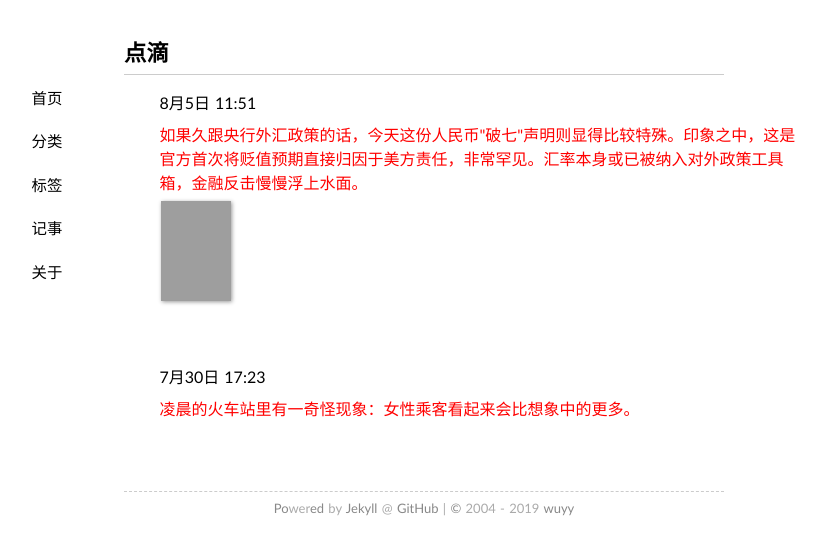
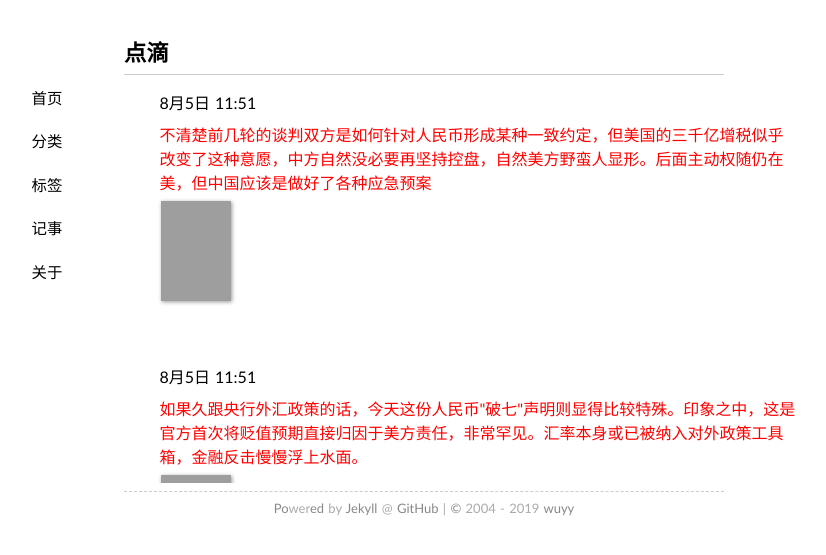
Before and after one commit to wuyy2007/wanguolin.github.io, a Jekyll site: the page built from tlog/index.md, in a window 1280 px wide. Shown: the top 555 px of the page, without its empty margins (216-1042 px from the left). Built offline with Jekyll 4.4.1, drawn with Linux system fonts in a browser that asks for light colours; nearby versions of some CDN libraries; some web fonts are replaced; grey boxes are pictures that could not be loaded.

Commit message:
Update index.md

```diff
--- a/tlog/index.md
+++ b/tlog/index.md
@@ -114,6 +114,20 @@
 
 		<span  class = "space">
 			<p>8月5日 11:51</p>
+			<font  color="red">不清楚前几轮的谈判双方是如何针对人民币形成某种一致约定，但美国的三千亿增税似乎改变了这种意愿，中方自然没必要再坚持控盘，自然美方野蛮人显形。后面主动权随仍在美，但中国应该是做好了各种应急预案</font>
+			<div class="over"></div><!--背景层-->
+			<div class="logoImg amplifyImg"><!--注意：此处的amlifyImg不可少-->
+			<table><tr>
+			<td><img src="https://raw.githubusercontent.com/wuyy2007/resouce/master/webcontentpic/erm.jpg" height="100" width="70" margin="5" /></td>
+			</tr></table>
+			</div>
+		</span>
+
+
+
+
+		<span  class = "space">
+			<p>8月5日 11:51</p>
 			<font  color="red">如果久跟央行外汇政策的话，今天这份人民币"破七"声明则显得比较特殊。印象之中，这是官方首次将贬值预期直接归因于美方责任，非常罕见。汇率本身或已被纳入对外政策工具箱，金融反击慢慢浮上水面。</font>
 			<div class="over"></div><!--背景层-->
 			<div class="logoImg amplifyImg"><!--注意：此处的amlifyImg不可少-->
```
